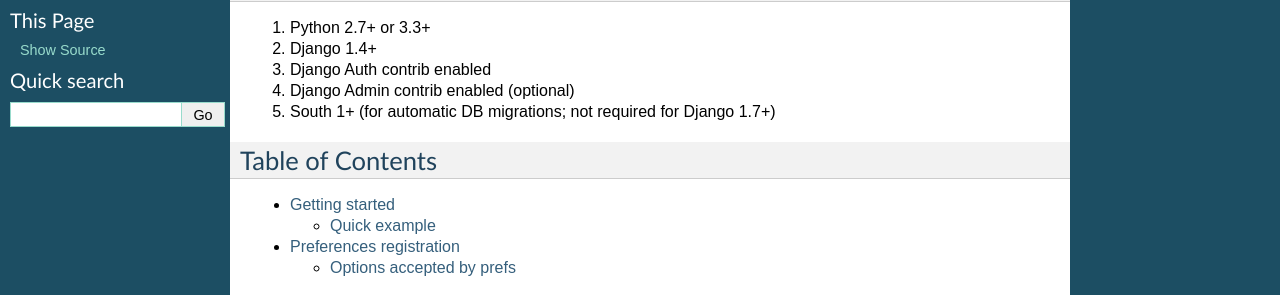
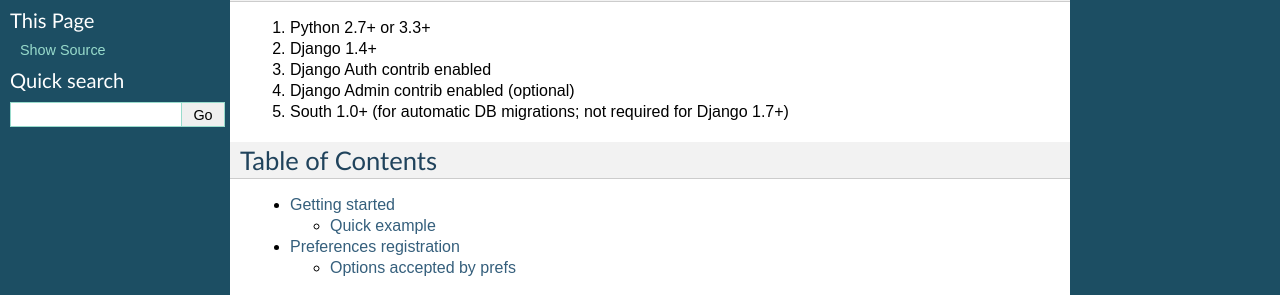
Before and after one commit to idlesign/django-siteprefs, a Sphinx documentation site: the page built from docs/source/index.rst, in a window 1280 px wide. Shown: the part 241-536 px from the top of the page. Built offline with Sphinx 7.4.7, drawn with Linux system fonts in a browser that asks for light colours.

Commit message:
Docs updated.

```diff
--- a/docs/source/index.rst
+++ b/docs/source/index.rst
@@ -15,7 +15,7 @@
 2. Django 1.4+
 3. Django Auth contrib enabled
 4. Django Admin contrib enabled (optional)
-5. South 1+ (for automatic DB migrations; not required for Django 1.7+)
+5. South 1.0+ (for automatic DB migrations; not required for Django 1.7+)
 
 
 Table of Contents
--- a/docs/source/quickstart.rst
+++ b/docs/source/quickstart.rst
@@ -12,7 +12,7 @@
 
 .. warning::
 
-    Those, who are using South for migrations, add this into settings file:
+    Those, who are using South <1.0 for migrations, add this into settings file:
 
     .. code-block:: python
 
```
